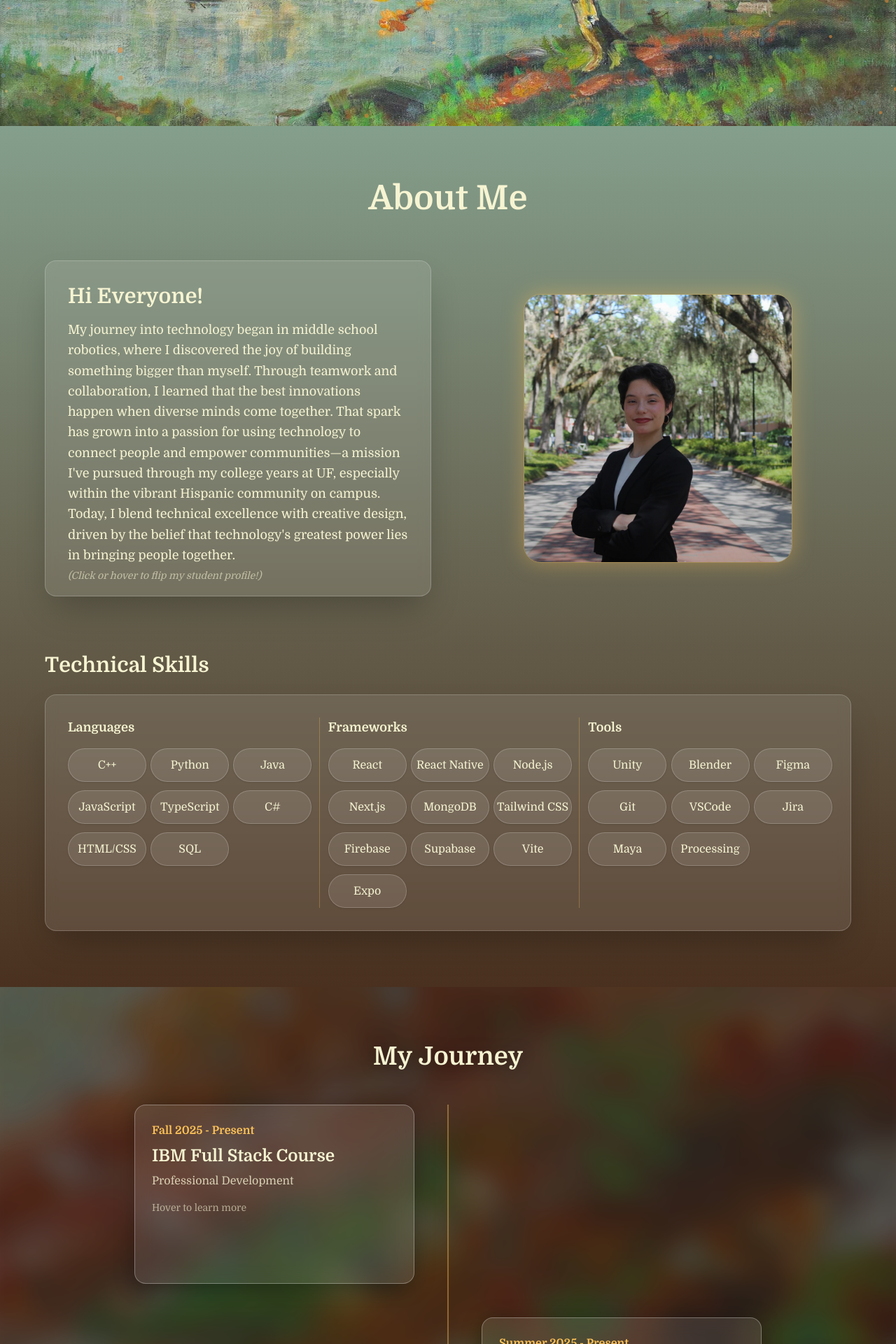
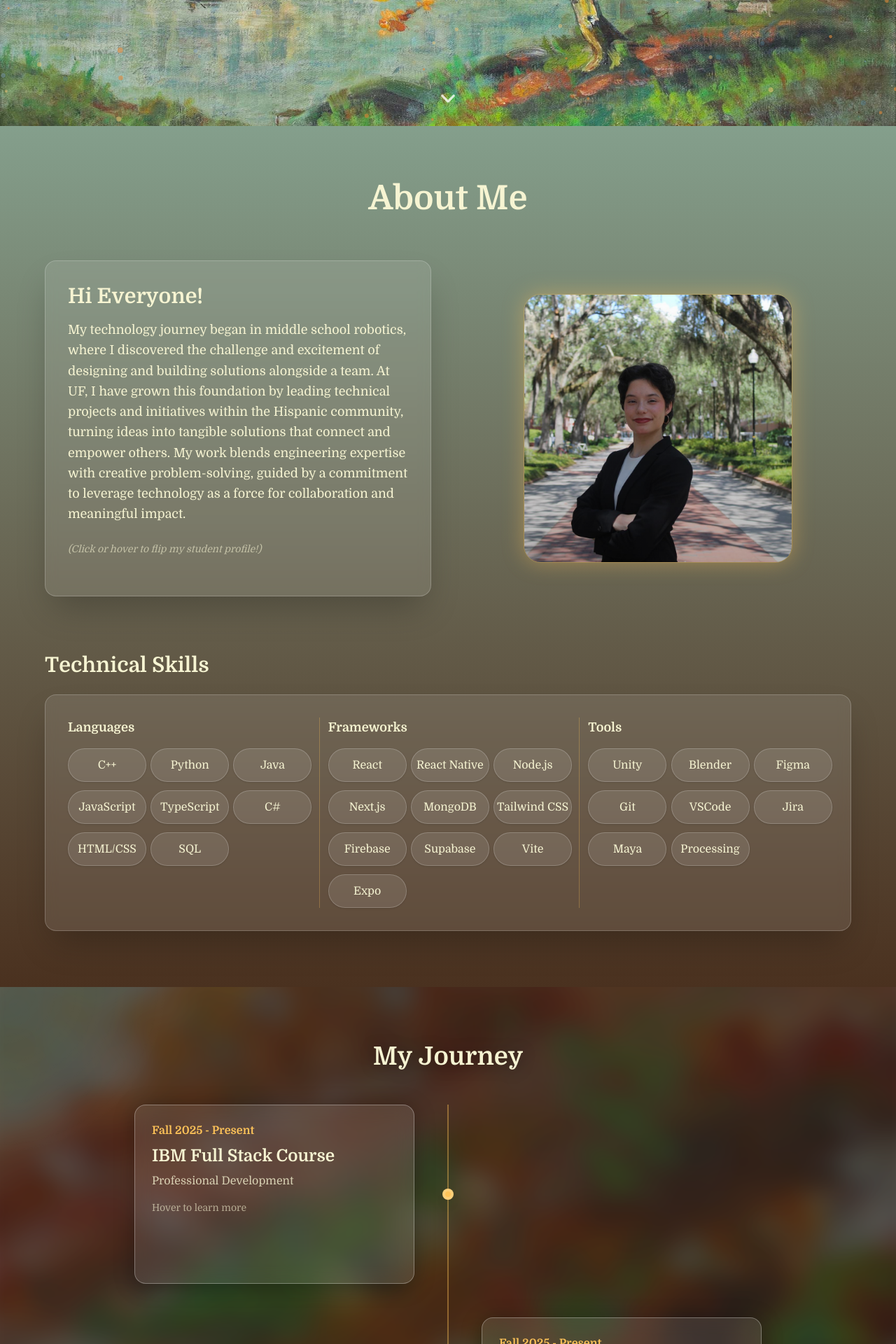
Before and after one commit to ilaniseguinot3/my-portfolio, a Next.js app: page / in a window 1280 px wide. Shown: the part 620-2540 px from the top of the page at 70% size. Built offline with nearby package versions, Linux system fonts and the light colour scheme.

Commit message:
Updated Contact Section, Updated Journey Timeline,
Added circle to the timeline, a new contact footer, and a indicator arrow to my homepage

```diff
--- a/app/page.tsx
+++ b/app/page.tsx
@@ -1,6 +1,6 @@
 import Hero from "../components/Hero";
 import Projects from "../components/Projects";
-import Footer from "../components/Footer";
+import Contact from "../components/Contact";
 import Header from "../components/Header";
 import About from "@/components/About";
 import AboutJourney from "@/components/AboutJourney";
@@ -13,7 +13,7 @@ export default function Page() {
       <About />
       <AboutJourney />
       <Projects />
-      {/* <Footer /> */}
+      <Contact />
     </div>
   );
 }
--- a/components/About.tsx
+++ b/components/About.tsx
@@ -81,15 +81,8 @@ const AboutMain: React.FC = () => {
                   mouseY={mouseY}
                 />
                 <p className="text-[#F6F4D2] text-lg leading-relaxed">
-                  My journey into technology began in middle school robotics, where I discovered the joy of building
-                  something bigger than myself. Through teamwork and collaboration, I learned that the best innovations
-                  happen when diverse minds come together. That spark has grown into a passion for using technology to
-                  connect people and empower communities—a mission I've pursued through my college years at UF,
-                  especially within the vibrant Hispanic community on campus. Today, I blend technical excellence with
-                  creative design, driven by the belief that technology's greatest power lies in bringing people
-                  together.
-                </p>
-                <p className="mt-1 text-sm text-[#F6F4D2]/60 italic">
+                  My technology journey began in middle school robotics, where I discovered the challenge and excitement of designing and building solutions alongside a team. At UF, I have grown this foundation by leading technical projects and initiatives within the Hispanic community, turning ideas into tangible solutions that connect and empower others. My work blends engineering expertise with creative problem-solving, guided by a commitment to leverage technology as a force for collaboration and meaningful impact.</p>
+                <p className="mt-6 text-sm text-[#F6F4D2]/60 italic">
                   (Click or hover to flip my student profile!)
                 </p>
               </div>
--- a/components/AboutJourney.tsx
+++ b/components/AboutJourney.tsx
@@ -27,14 +27,6 @@ const AboutJourney: React.FC = () => {
       impact: "Built 10+ full-stack projects",
     },
     {
-      year: "Summer 2025 - Present",
-      title: "Secretary",
-      organization: "Hispanic-Latine Student Association",
-      description:
-        "Leading our digital presence by directing the web team to maintain both our public Wix site and a custom React/Firebase member portal.",
-      impact: "Enhanced digital engagement for 500+ members",
-    },
-    {
       year: "Fall 2025 - Present",
       title: "Reitz Scholar",
       organization: "University of Florida",
@@ -42,6 +34,14 @@ const AboutJourney: React.FC = () => {
         "Selected as a Reitz Scholar to participate in a year-long leadership development program focused on personal growth, community engagement, and professional excellence.",
       impact:
         "Strengthened leadership skills through faculty and professional mentor 1:1's, service projects, and reflective essays.",
+    },
+    {
+      year: "Summer 2025 - Present",
+      title: "Secretary",
+      organization: "Hispanic-Latine Student Association",
+      description:
+        "Leading our digital presence by directing the web team to maintain both our public Wix site and a custom React/Firebase member portal.",
+      impact: "Enhanced digital engagement for 500+ members",
     },
     {
       year: "Fall 2024 - Present",
@@ -196,7 +196,6 @@ const LetterSpan = ({ letter, mouseX, mouseY, initialColor }: any) => {
 
 const TimelineCard = ({ item, index }: any) => {
   const [flip, setFlip] = useState(false);
-  const [hasAnimated, setHasAnimated] = useState(false);
   const even = index % 2 === 0;
 
   return (
@@ -208,8 +207,35 @@ const TimelineCard = ({ item, index }: any) => {
       whileInView={{ opacity: 1, x: 0 }}
       viewport={{ once: true }}
       transition={{ duration: 0.6, ease: "easeOut" }}
-      onAnimationComplete={() => setHasAnimated(true)}
     >
+      {/* Timeline Connector Line & Circle */}
+      <div className="hidden md:block">
+        {/* Circle on Timeline */}
+        <motion.div
+          className={`absolute top-1/2 ${
+            even ? "right-0" : "left-0"
+          } w-4 h-4 bg-[#FFC459] rounded-full border-4 border-white/20 shadow-lg transform -translate-y-1/2 ${
+            even ? "translate-x-1/2" : "-translate-x-1/2"
+          }`}
+          initial={{ scale: 0 }}
+          whileInView={{ scale: 1 }}
+          viewport={{ once: true }}
+          transition={{ delay: 0.3, duration: 0.4 }}
+        />
+
+        {/* Connecting Line */}
+        <motion.div
+          className={`absolute top-1/2 ${
+            even ? "right-0" : "left-0"
+          } h-0.5 bg-gradient-to-${even ? "r" : "l"} from-[#FFC459] to-transparent transform -translate-y-1/2`}
+          style={{ width: even ? "48px" : "48px" }}
+          initial={{ scaleX: 0 }}
+          whileInView={{ scaleX: 1 }}
+          viewport={{ once: true }}
+          transition={{ delay: 0.2, duration: 0.4 }}
+        />
+      </div>
+
       <div
         className="relative h-64 cursor-pointer perspective-1000"
         onMouseEnter={() => setFlip(true)}
--- /dev/null
+++ b/components/Contact.tsx
@@ -0,0 +1,42 @@
+"use client";
+import { motion } from "framer-motion";
+
+const Contact: React.FC = () => {
+  const itemVariants = {
+    hidden: { opacity: 0, y: 30 },
+    visible: { opacity: 1, y: 0, transition: { duration: 0.6 } },
+  };
+
+  return (
+    <section
+      className="relative bg-gradient-to-b from-[#849F8C] to-[#27321F] py-20 px-6 overflow-hidden"
+      id="contact"
+    >
+      <motion.div
+        className="relative max-w-6xl mx-auto z-10"
+        initial="hidden"
+        whileInView="visible"
+        viewport={{ once: true, margin: "-100px" }}
+      >
+        {/* Call to Action */}
+        <motion.div className="text-center mt-0 mb-20" variants={itemVariants}>
+          <p className="text-[#F6F4D2] text-xl mb-6">
+            Want to work together or just say hi?
+          </p>
+          <motion.a
+            href="https://www.linkedin.com/in/ilani-seguinot"
+            target="_blank"
+            rel="noopener noreferrer"
+            className="inline-block px-8 py-4 bg-[#FFC459] text-gray-900 font-semibold rounded-full text-lg shadow-lg shadow-[#FFC459]/40"
+            whileHover={{ scale: 1.05, backgroundColor: "#FFD380" }}
+            whileTap={{ scale: 0.95 }}
+          >
+            Connect on LinkedIn
+          </motion.a>
+        </motion.div>
+      </motion.div>
+    </section>
+  );
+};
+
+export default Contact;
--- a/components/Footer.tsx
+++ /dev/null
@@ -1,35 +0,0 @@
-const Footer: React.FC = () => {
-  return (
-    <footer className="bg-gray-800 text-white py-6 mt-20">
-      <div className="max-w-6xl mx-auto flex flex-col md:flex-row justify-between items-center">
-        <p className="text-center md:text-left">&copy; {new Date().getFullYear()} Ilani. All rights reserved.</p>
-        <div className="flex space-x-4 mt-4 md:mt-0">
-          <a
-            href="https://github.com/yourusername"
-            target="_blank"
-            rel="noopener noreferrer"
-            className="hover:text-purple-400 transition-colors"
-          >
-            GitHub
-          </a>
-          <a
-            href="https://linkedin.com/in/yourusername"
-            target="_blank"
-            rel="noopener noreferrer"
-            className="hover:text-purple-400 transition-colors"
-          >
-            LinkedIn
-          </a>
-          <a
-            href="mailto:youremail@example.com"
-            className="hover:text-purple-400 transition-colors"
-          >
-            Email
-          </a>
-        </div>
-      </div>
-    </footer>
-  );
-};
-
-export default Footer;
--- a/components/Hero.tsx
+++ b/components/Hero.tsx
@@ -195,7 +195,6 @@ const Hero: React.FC = () => {
                 />
               ) : null
             )}
-            {/* Cursor for first line only while typing */}
             {!firstLineComplete && typedChars1 < line1.length && (
               <motion.span
                 className="inline-block w-0.5 h-12 bg-[#FFC459] ml-1"
@@ -264,6 +263,22 @@ const Hero: React.FC = () => {
             )}
           </p>
         </div>
+      </motion.div>
+      {/* Scroll Down Arrow */}
+      <motion.div
+        className="absolute bottom-5 left-1/2 -translate-x-1/2"
+        initial={{ opacity: 0 }}
+        animate={{ opacity: 0.8 }}
+        transition={{ duration: 2, ease: "easeInOut" }}
+      >
+        <svg
+          className="w-10 h-10 text-white"
+          fill="currentColor"
+          viewBox="0 0 24 24"
+        >
+          {/* Bubble-shaped arrow */}
+          <path d="M12 16c-.3 0-.5-.1-.7-.3l-5-5a1 1 0 0 1 1.4-1.4L12 13.6l4.3-4.3a1 1 0 0 1 1.4 1.4l-5 5c-.2.2-.5.3-.7.3z" />
+        </svg>
       </motion.div>
     </div>
   );
--- a/components/Projects.tsx
+++ b/components/Projects.tsx
@@ -109,21 +109,6 @@ const Projects: React.FC = () => {
             <ProjectCard key={index} project={project} index={index} variants={itemVariants} />
           ))}
         </div>
-
-        {/* Call to Action */}
-        <motion.div className="text-center mt-20" variants={itemVariants}>
-          <p className="text-[#F6F4D2] text-xl mb-6">
-            Want to work together or just say hi?
-          </p>
-          <motion.button
-            className="px-8 py-4 bg-[#FFC459] text-gray-900 font-semibold rounded-full text-lg shadow-lg shadow-[#FFC459]/40"
-            whileHover={{ scale: 1.05, backgroundColor: "#FFD380" }}
-            whileTap={{ scale: 0.95 }}
-            onClick={() => document.getElementById("contact")?.scrollIntoView({ behavior: "smooth" })}
-          >
-            Get In Touch
-          </motion.button>
-        </motion.div>
       </motion.div>
     </section>
   );
```
